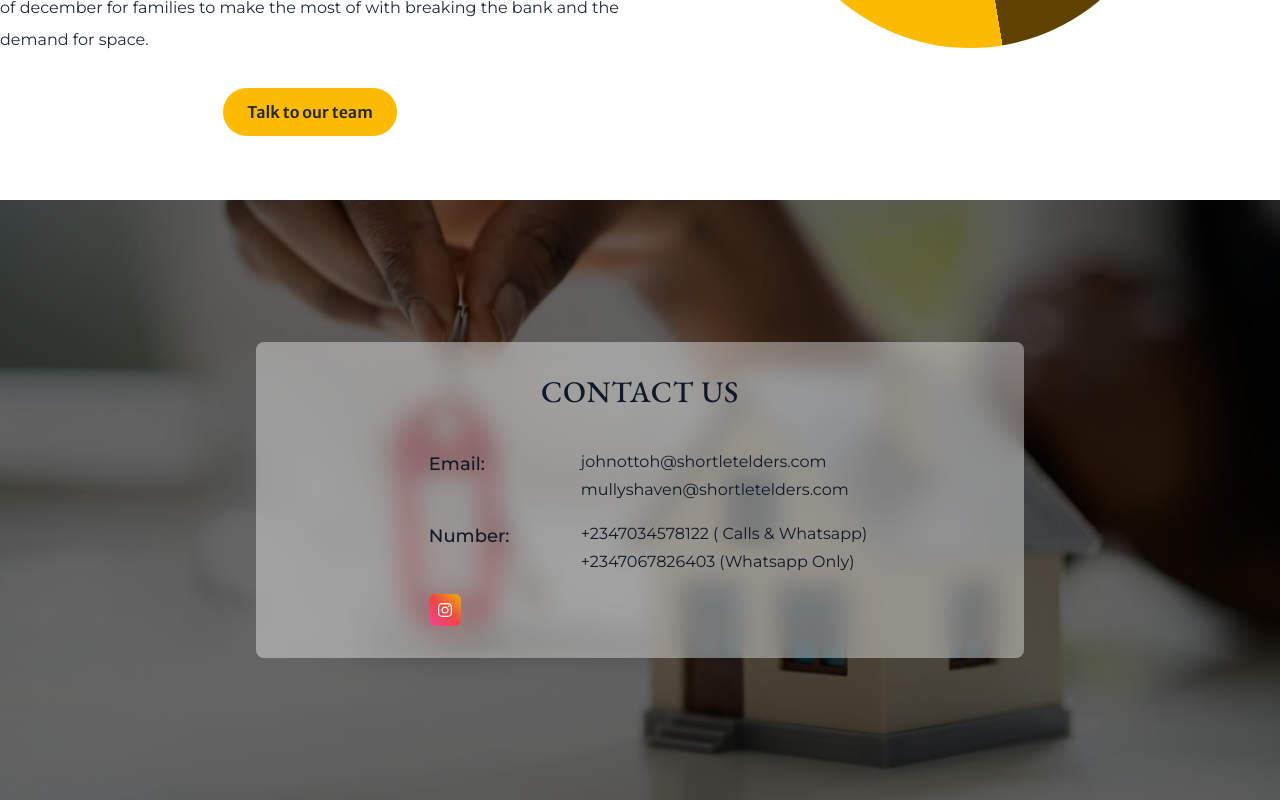
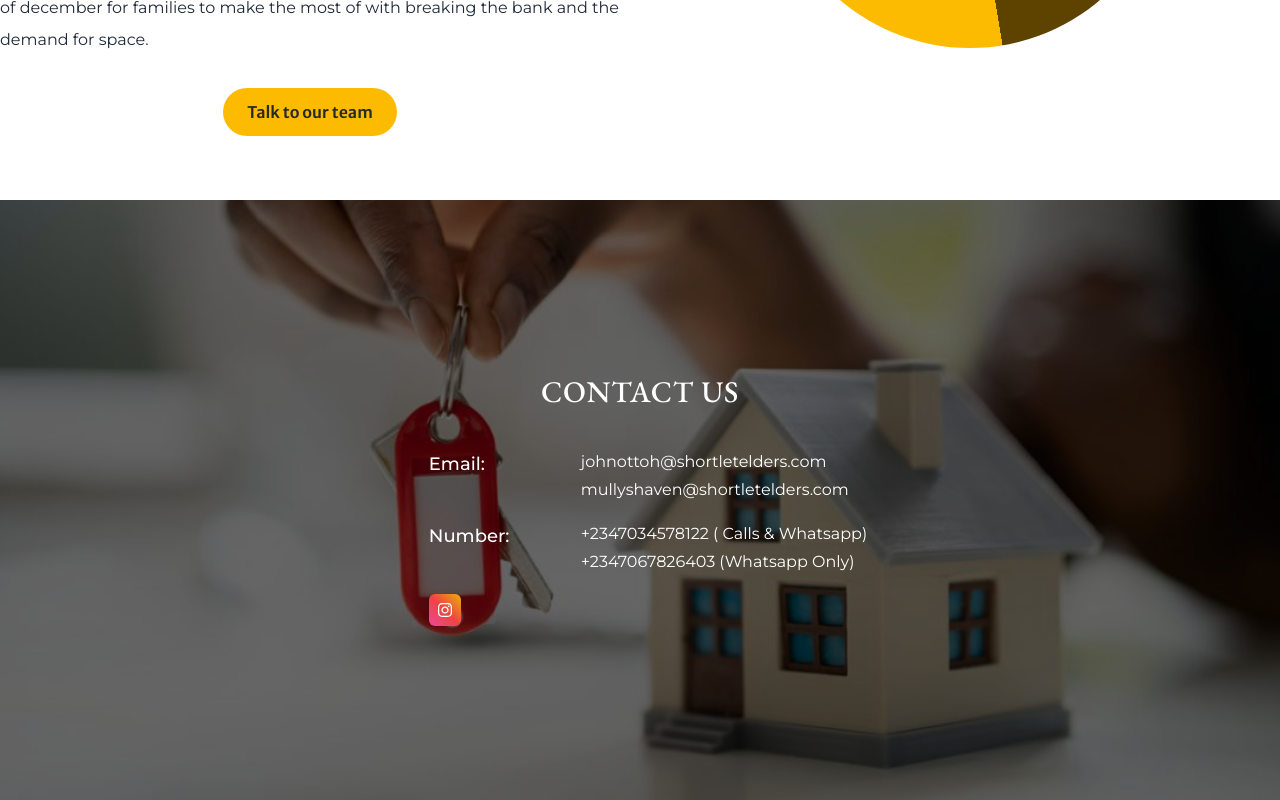
Before and after one commit to Mayor1234/real-shortlet-elders, a React (Vite) app: page / in a window 1280 px wide. Shown: the part 4878-5678 px from the top of the page. Built offline with nearby package versions, Linux system fonts and the light colour scheme.

Commit message:
redeploy

```diff
--- a/src/components/footer/FooterComponent.tsx
+++ b/src/components/footer/FooterComponent.tsx
@@ -5,7 +5,7 @@ const Footer = () => {
     <footer className="relative inset-0 z-10 bg-[url('/contact_footer.jpeg')] h-[90vh] w-screen  lg:h-[600px] bg-no-repeat bg-cover bg-center px-0">
       <div className="absolute z-10 inset-0 bg-black opacity-60"></div>
       <div className="relative z-20 px-5 h-full font-normal text-white p-10 flex justify-center gap-5 flex-col items-center lg:gap-8 lg:px-0 leading-loose">
-        <div className="w-11/12 max-w-3xl bg-white/40 backdrop-blur-md  text-gray-900 rounded-lg p-8 flex flex-col space-x-4 items-center justify-center">
+        <div className="w-11/12 max-w-3xl text-white rounded-lg p-8 flex flex-col space-x-4 items-center justify-center">
           <p className="text-3xl mb-10 font-garamond tracking-wide font-medium ">
             CONTACT US
           </p>
```
